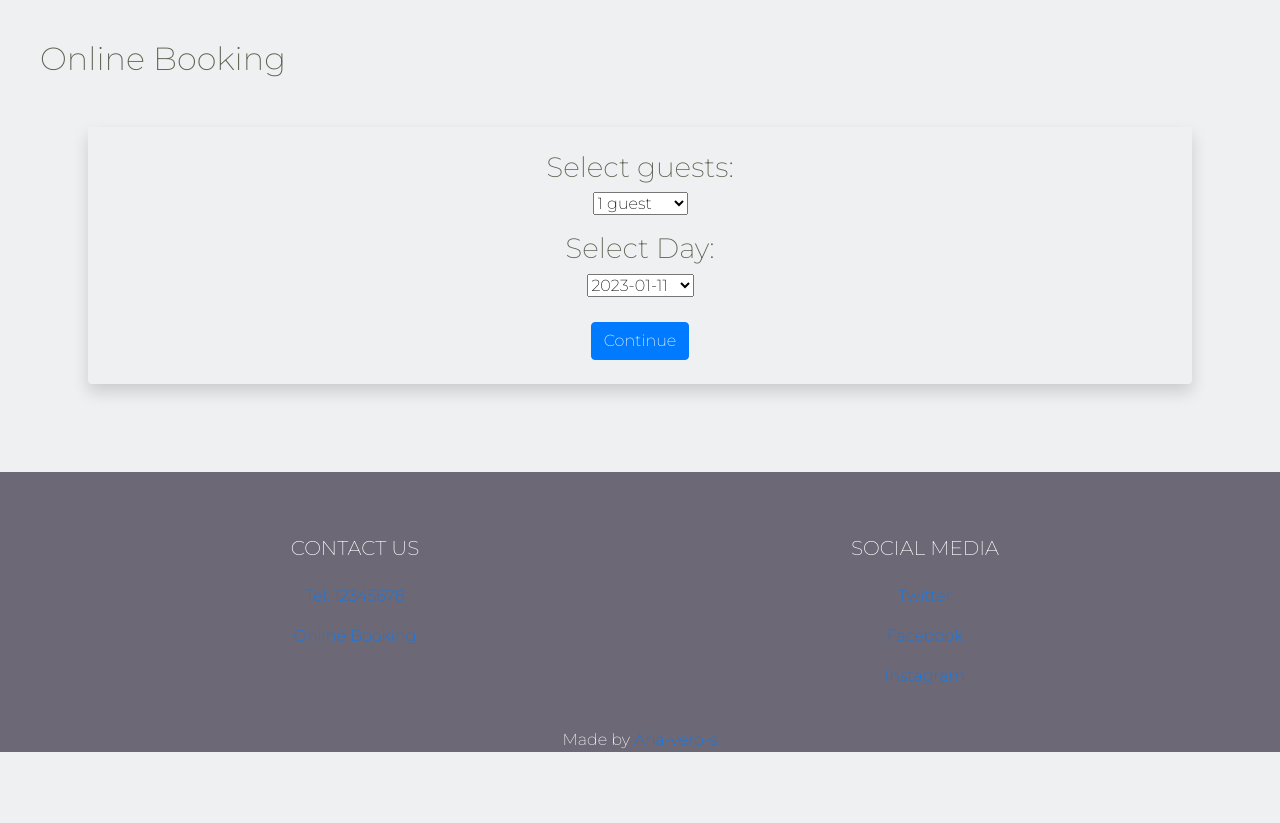
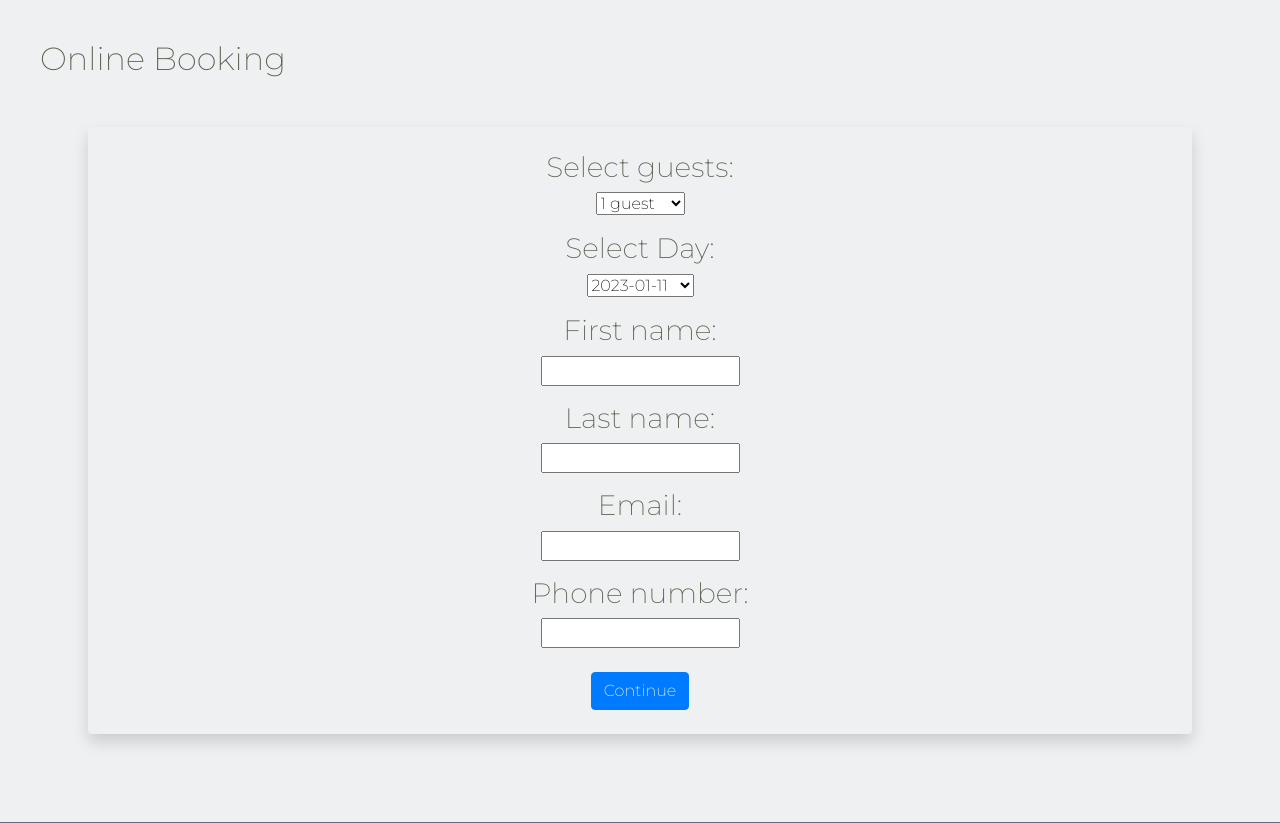
Before and after one commit to Aria-vero-s/pizzamaze, a Django app: page /booking in a window 1280 px wide. Shown: the part 173-996 px from the top of the page. Before the commit the page ends 925 px from the top, so only its background shows below. Run offline with Django 3.2, Linux system fonts and the light colour scheme; data that the repository does not hold is empty.

Commit message:
Added form

```diff
--- a/booking/urls.py
+++ b/booking/urls.py
@@ -1,4 +1,4 @@
-from django.urls import path
+from django.urls import path, include
 from . import views
 from booking.views import index, about, contact, menu, booking, bookingSubmit, register, userPanel, userUpdate, userUpdateSubmit
 
@@ -10,7 +10,7 @@ urlpatterns = [
     path('booking', views.booking, name='booking'),
     path('booking-submit', views.bookingSubmit, name='bookingSubmit'),
     path('register', views.register, name='register'),
-    path('userPanel', views.userPanel, name='userPanel'),
-    path('userUpdate', views.userUpdate, name='userUpdate'),
-    path('userUpdateSubmit', views.userUpdateSubmit, name='userUpdateSubmit'),
+    path('user-panel', views.userPanel, name='userPanel'),
+    path('user-update/<int:id>', views.userUpdate, name='userUpdate'),
+    path('user-update-submit/<int:id>', views.userUpdateSubmit, name='userUpdateSubmit'),
 ]
--- a/booking/views.py
+++ b/booking/views.py
@@ -39,6 +39,21 @@ def register(request):
 #             return qs[0]
 #         return None
 
+def First_name(request):
+    if request.method == "POST":
+        First_name = request.POST["First_name"]
+
+def Last_name(request):
+    if request.method == "POST":
+        Last_name = request.POST["Last_name"]
+
+def Email(request):
+    if request.method == "POST":
+        Email = request.POST["Email"]
+
+def Phone(request):
+    if request.method == "POST":
+        Phone = request.POST["Phone"]
 
 def new_record(request):
     form = OrderForm(request.POST or None, request.FILES or None)
@@ -61,15 +76,23 @@ def booking(request):
     validateWeekdays = isWeekdayValid(weekdays)
 
     if request.method == 'POST':
-        service = request.POST.get('service')
+        guests = request.POST.get('guests')
         day = request.POST.get('day')
-        if service == None:
-            messages.success(request, "Please Select A Service!")
+        First_name = request.POST.get('First_name')
+        Last_name = request.POST.get('Last_name')
+        Email = request.POST.get('Email')
+        Phone = request.POST.get('Phone')
+        if guests == None:
+            messages.success(request, "Please Select Guests!")
             return redirect('booking')
 
         # Store day and service in django session:
         request.session['day'] = day
-        request.session['name'] = name
+        request.session['guests'] = guests
+        request.session['First_name'] = First_name
+        request.session['Last_name'] = Last_name
+        request.session['Email'] = Email
+        request.session['Phone'] = Phone
 
         return redirect('bookingSubmit')
 
@@ -82,7 +105,7 @@ def booking(request):
 def bookingSubmit(request):
     user = request.user
     times = [
-        "3 PM", "3:30 PM", "4 PM", "4:30 PM", "5 PM", "5:30 PM", "6 PM", "6:30 PM", "7 PM", "7:30 PM"
+        "9 AM", "10 AM", "11 AM", "12 PM", "3 PM", "4 PM", "5 PM", "6 PM", "7 PM", "8 PM", "9 PM"
     ]
     today = datetime.now()
     minDate = today.strftime('%Y-%m-%d')
@@ -92,7 +115,11 @@ def bookingSubmit(request):
 
     # Get stored data from django session:
     day = request.session.get('day')
-    name = request.session.get('name')
+    guests = request.session.get('guests')
+    First_name = request.session.get('First_name')
+    Last_name = request.session.get('Last_name')
+    Email = request.session.get('Email')
+    Phone = request.session.get('Phone')
 
     # Only show the time of the day that has not been selected before:
     hour = checkTime(times, day)
@@ -100,14 +127,18 @@ def bookingSubmit(request):
         time = request.POST.get("time")
         date = dayToWeekday(day)
 
-        if service != None:
+        if guests != None:
             if day <= maxDate and day >= minDate:
                 if date == 'Monday' or date == 'Saturday' or date == 'Wednesday':
                     if Appointment.objects.filter(day=day).count() < 11:
                         if Appointment.objects.filter(day=day, time=time).count() < 1:
                             AppointmentForm = Appointment.objects.get_or_create(
                                 user=user,
-                                guest=guest,
+                                guests=guests,
+                                First_name=First_name,
+                                Last_name=Last_name,
+                                Email=Email,
+                                Phone=Phone,
                                 day=day,
                                 time=time,
                             )
@@ -123,16 +154,20 @@ def bookingSubmit(request):
                 messages.success(request, "The Selected Date Isn't In The Correct Time Period!")
         else:
             messages.success(request, "Please select the amounts of guests!")
-
     return render(request, 'bookingSubmit.html', {
         'times': hour,
     })
 
+
 def userPanel(request):
     user = request.user
-    appointments = Appointment.objects.filter(user=user).order_by('day', 'time')
+    appointments = Appointment.objects.filter(user=user).order_by('day', 'time', 'First_name', 'Last_name', 'Email', 'Phone')
     return render(request, 'userPanel.html', {
         'user': user,
+        'First_name' : First_name,
+        'Last_name' : Last_name,
+        'Email' : Email,
+        'Phone' : Phone,
         'appointments': appointments,
     })
 
@@ -154,12 +189,20 @@ def userUpdate(request, id):
 
 
     if request.method == 'POST':
-        service = request.POST.get('service')
+        guests = request.POST.get('guests')
         day = request.POST.get('day')
+        First_name = request.POST.get('First_name')
+        Last_name = request.POST.get('Last_name')
+        Email = request.POST.get('Email')
+        Phone = request.POST.get('Phone')
 
         #Store day and service in django session:
         request.session['day'] = day
-        request.session['service'] = service
+        request.session['guests'] = guests
+        request.session['First_name'] = First_name
+        request.session['Last_name'] = Last_name
+        request.session['Email'] = Email
+        request.session['Phone'] = Phone
 
         return redirect('userUpdateSubmit', id=id)
 
@@ -174,7 +217,7 @@ def userUpdate(request, id):
 def userUpdateSubmit(request, id):
     user = request.user
     times = [
-        "3 PM", "3:30 PM", "4 PM", "4:30 PM", "5 PM", "5:30 PM", "6 PM", "6:30 PM", "7 PM", "7:30 PM"
+        "9 AM", "10 AM", "11 AM", "12 PM", "3 PM", "4 PM", "5 PM", "6 PM", "7 PM", "8 PM", "9 PM"
     ]
     today = datetime.now()
     minDate = today.strftime('%Y-%m-%d')
@@ -183,7 +226,11 @@ def userUpdateSubmit(request, id):
     maxDate = strdeltatime
 
     day = request.session.get('day')
-    service = request.session.get('service')
+    guests = request.session.get('guests')
+    First_name = request.session.get('First_name')
+    Last_name = request.session.get('Last_name')
+    Email = request.session.get('Email')
+    Phone = request.session.get('Phone')
 
     #Only show the time of the day that has not been selected before and the time he is editing:
     hour = checkEditTime(times, day, id)
@@ -193,14 +240,18 @@ def userUpdateSubmit(request, id):
         time = request.POST.get("time")
         date = dayToWeekday(day)
 
-        if service != None:
+        if guests != None:
             if day <= maxDate and day >= minDate:
                 if date == 'Monday' or date == 'Saturday' or date == 'Wednesday':
                     if Appointment.objects.filter(day=day).count() < 11:
                         if Appointment.objects.filter(day=day, time=time).count() < 1 or userSelectedTime == time:
                             AppointmentForm = Appointment.objects.filter(pk=id).update(
                                 user = user,
-                                service = service,
+                                guests = guests,
+                                First_name=First_name,
+                                Last_name=Last_name,
+                                Email=Email,
+                                Phone=Phone,
                                 day = day,
                                 time = time,
                             )
--- a/templates/booking.html
+++ b/templates/booking.html
@@ -12,7 +12,7 @@
         <!--input guests-->
         <div>
             <h3 class="">Select guests:</h3>
-            <select class="form-select fs-3" name="service">
+            <select class="form-select fs-3" name="guests">
                 <option value="1 guest">1 guest</option>
                 <option value="2 guests">2 guests</option>
                 <option value="3 guests">3 guests</option>
@@ -21,8 +21,6 @@
                 <option value="6 guests">6 guests</option>
                 <option value="7 guests">7 guests</option>
                 <option value="8 guests">8 guests</option>
-                <option value="9 guests">9 guests</option>
-                <option value="10 guests">10 guests</option>
             </select>
         </div>
             <!--input day-->
@@ -35,6 +33,26 @@
                 </select>
             </div>
 
+            <div class="mt-3">
+                <h3 class="">First name:</h3>
+                    <input id="First_name" type="text" name="First_name" value="{{ First_name }}">
+            </div>
+
+            <div class="mt-3">
+                <h3 class="">Last name:</h3>
+                    <input id="Last_name" type="text" name="Last_name" value="{{ Last_name }}">
+            </div>
+
+            <div class="mt-3">
+                <h3 class="">Email:</h3>
+                    <input id="Email" type="text" name="Email" value="{{ Email }}">
+            </div>
+
+            <div class="mt-3">
+                <h3 class="">Phone number:</h3>
+                    <input id="Phone" type="text" name="Phone" value="{{ Phone }}">
+            </div>
+
             <br/>
             <button type="submit" class="btn btn-primary text-white">Continue</button>
         </div>
--- a/templates/bookingSubmitInfo.html
+++ b/templates/bookingSubmitInfo.html
@@ -10,10 +10,6 @@
         {% csrf_token %}
 
         <!--input guests-->
-        <div>
-            <h3 class="">First name:</h3>
-            <select class="form-select fs-3" name="service">
-            </select>
         </div>
             <!--input day-->
             <div class="mt-3">
```
Also changed, not shown: booking/models.py (+4 -4 lines), booking/__init__.py (deleted), booking/migrations/0001_initial.py (added), db.sqlite3 (deleted).
